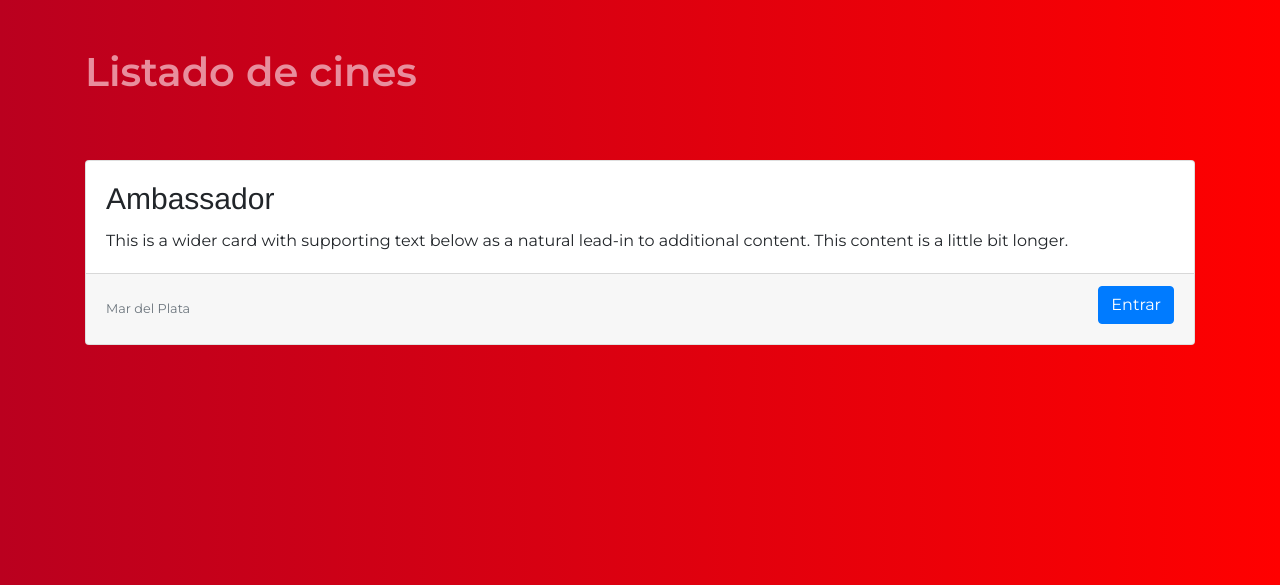
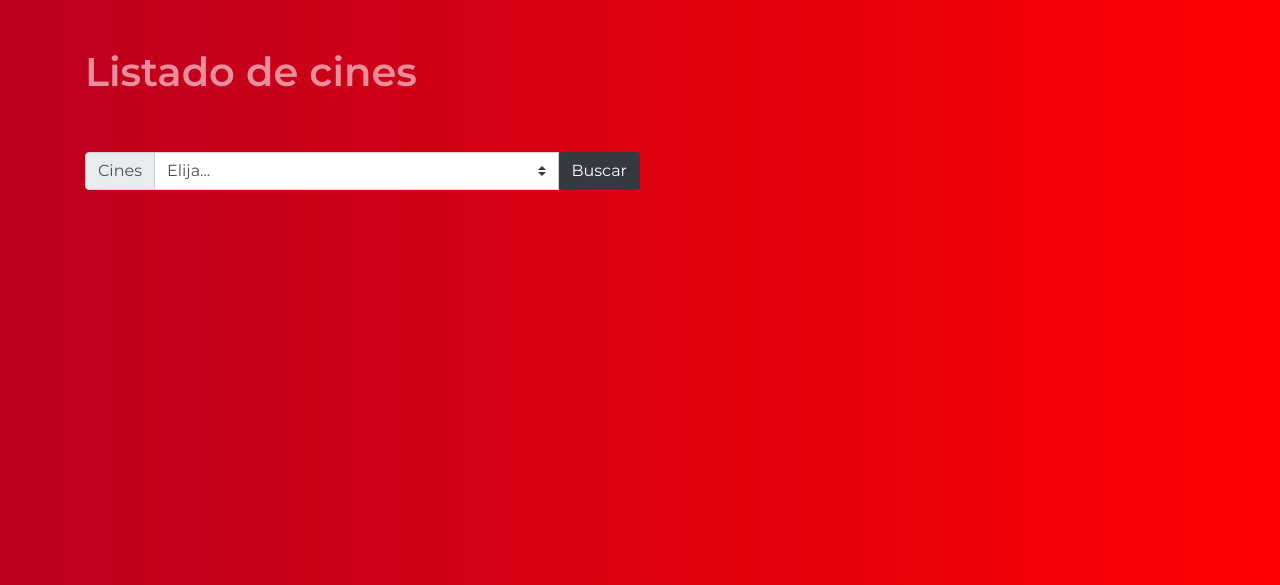
Before and after one commit to gonzalas/moviepass, a PHP site: template Views/user-cinema-list.php in a window 1280 px wide. Shown: the part 56-641 px from the top of the page. Run offline with PHP 8.4, Linux system fonts and the light colour scheme; the template is opened without the code that fills it: most values are stand-ins (such as "Sample title", 1, 10 or a date in 2020); some libraries are stand-ins or nearby versions.

Commit message:
create user view for pick cinemas and rooms

```diff
--- a/Views/user-cinema-list.php
+++ b/Views/user-cinema-list.php
@@ -12,20 +12,24 @@
         <div class="pt-5 pb-5">
             <h1 style="color: #e88e9d; font-weight: 700;">Listado de cines</h1>
         </div>
+            <form action="<?php echo FRONT_ROOT ?>User/showRoomsToUser" method="post" id="cinema-list-form">
+                <div class="input-group mb-3" style="width: 50%;" id="options">
+                    <div class="input-group-prepend">
+                        <label class="input-group-text" for="inputGroupSelect01">Cines</label>
+                    </div>
+                    <select class="custom-select" id="inputGroupSelect01" name="cinemaSelected">
+                        <option selected id="cine-selected">Elija...</option>
 
-        <div class="mt-2 mb-2">
-            <div class="card-deck">
-                <div class="card">
-                    <div class="card-body">
-                        <h5 class="card-title">Ambassador</h5>
-                        <p class="card-text">This is a wider card with supporting text below as a natural lead-in to additional content. This content is a little bit longer.</p>
-                    </div>
-                    <div class="card-footer" style="display: flex; justify-content: space-between; align-items: center;">
-                        <small class="text-muted">Mar del Plata</small>
-                        <button type="text" class="btn btn-primary mb-2">Entrar</button>
-                    </div>
+                        <?php
+                            foreach($cinemasList as $cinema){
+                        ?>
+                        <option value="<?php echo $cinema->getID();?>"><?php echo $cinema->getName();?></option>
+                        <?php
+                            }
+                        ?>
+                    </select>
+                    <button type="submit" class="btn btn-dark">Buscar</button>
                 </div>
-            </div>
-        </div>
+            </form>
     </section>
 </main>
```
Also changed, not shown: Controllers/UserController.php (+22 -0 lines), Views/user-room-list.php (added, +36 -0 lines).
